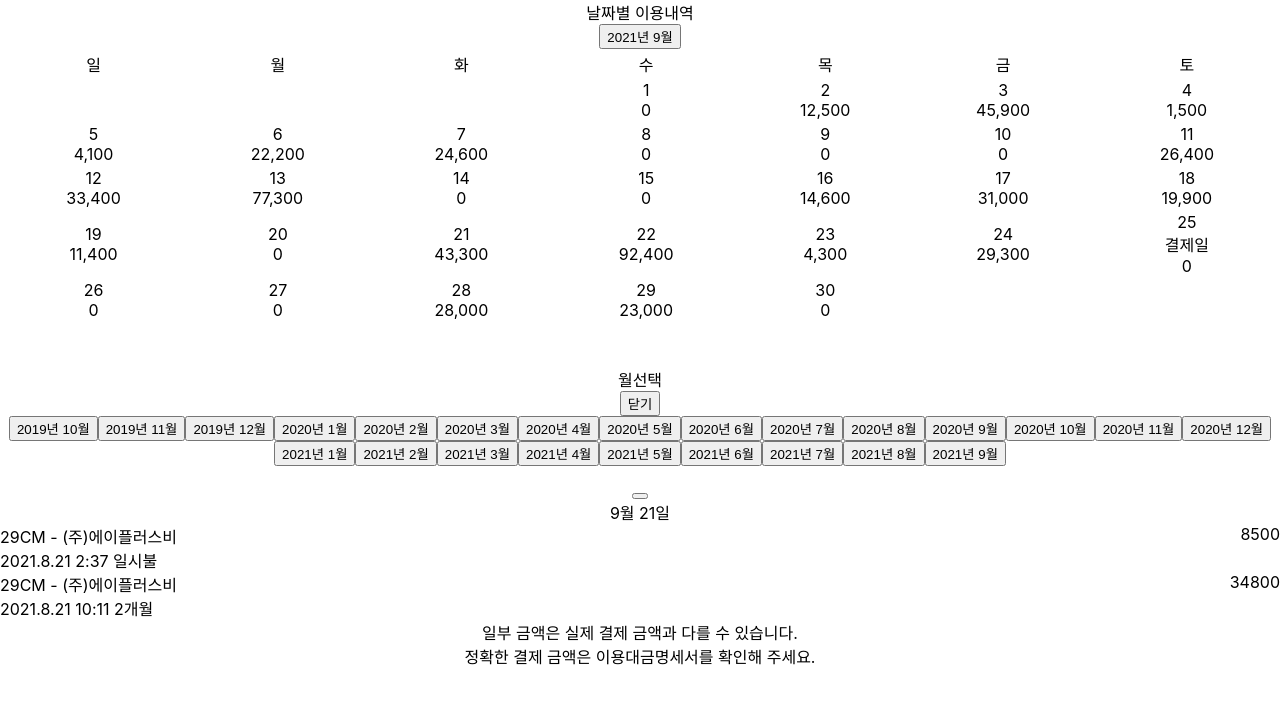
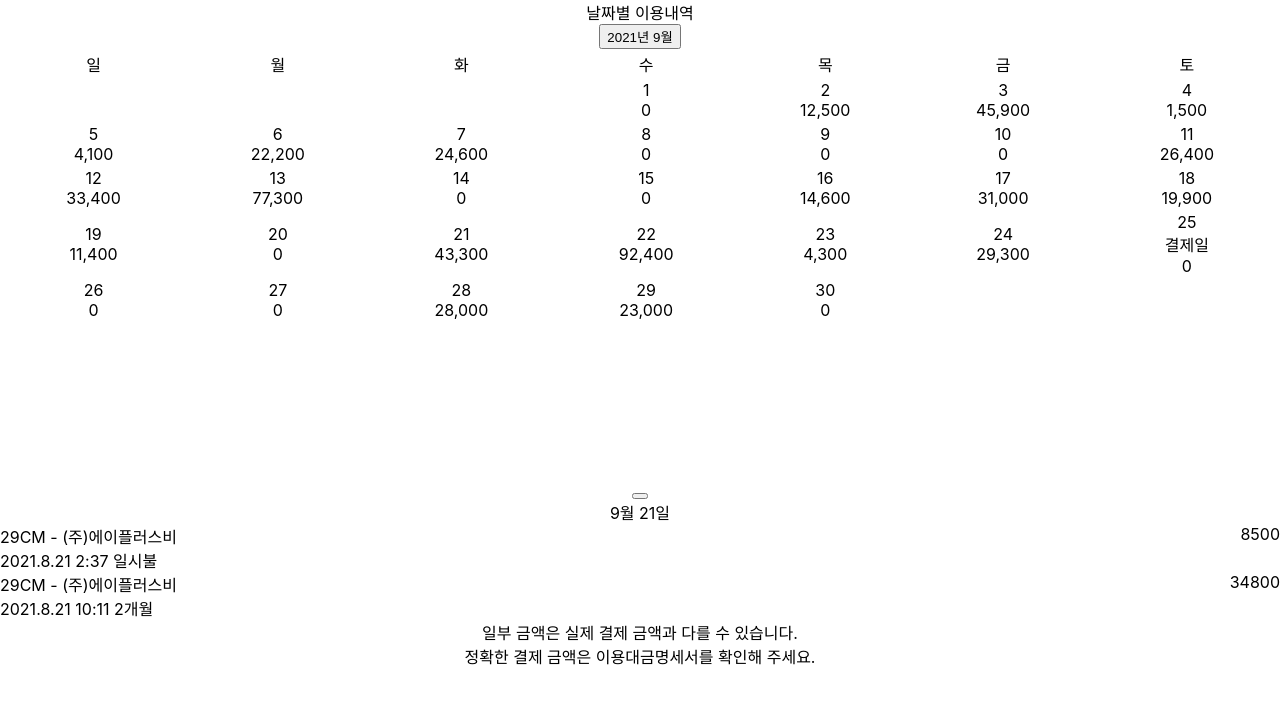
Before and after one commit to IsaacYouKorea/hyundaicard, a React (Create React App) app: page / in a window 1280 px wide. Shown: the top 704 px of the page. Built offline with nearby package versions, Linux system fonts and the light colour scheme.

Commit message:
feat: 월선택 모달 추가

```diff
--- a/src/components/calendar/month-modal.tsx
+++ b/src/components/calendar/month-modal.tsx
@@ -1,6 +1,7 @@
 import styled from "styled-components";
 import { usePaymentDispatch, usePaymentState } from "../../context";
 import { monthsBefore } from "../../util/date";
+import Modal from "../Modal";
 
 const StyledMonthModal = styled.div``
 
@@ -9,16 +10,10 @@ const months = monthsBefore();
 function MonthModal() {
   const { date } = usePaymentState();
   const dispatch = usePaymentDispatch();
-  const closeModal = () => undefined;
   const setYearMonth = (year: number, month: number, day: number) => dispatch({ type: 'CALENDAR/SET_DATE', year, month, day })
+  const { modalOpen } = usePaymentState();
 
-  return <StyledMonthModal>
-    <div className="bg">
-      <div className="modal">
-        <div>
-          <div>월선택</div>
-          <button onClick={closeModal}>닫기</button>
-        </div>
+  return <Modal open={modalOpen} title="월선택">
     <div>
       {months.map((month) =>
         <button onClick={() =>
@@ -28,9 +23,7 @@ function MonthModal() {
         </button>
       )}
     </div>
-      </div>
-    </div>
-  </StyledMonthModal>
+  </Modal>
 }
 
 export default MonthModal;
--- a/src/components/calendar/month-select.tsx
+++ b/src/components/calendar/month-select.tsx
@@ -1,10 +1,14 @@
+import { usePaymentDispatch } from "../../context";
+
 interface IProps {
   year: number
   month: number
 }
 
 function MonthSelect({year, month}: IProps) {
-  return <button>{year}년 {month + 1}월</button>
+  const dispatch = usePaymentDispatch();
+  const openModalMonth = () => dispatch({type: 'UI/OPEN_MODAL', open: true})
+  return <button onClick={openModalMonth}>{year}년 {month + 1}월</button>
 }
 
 export default MonthSelect;
```
Lines whose indentation alone changed are shown as unchanged.
